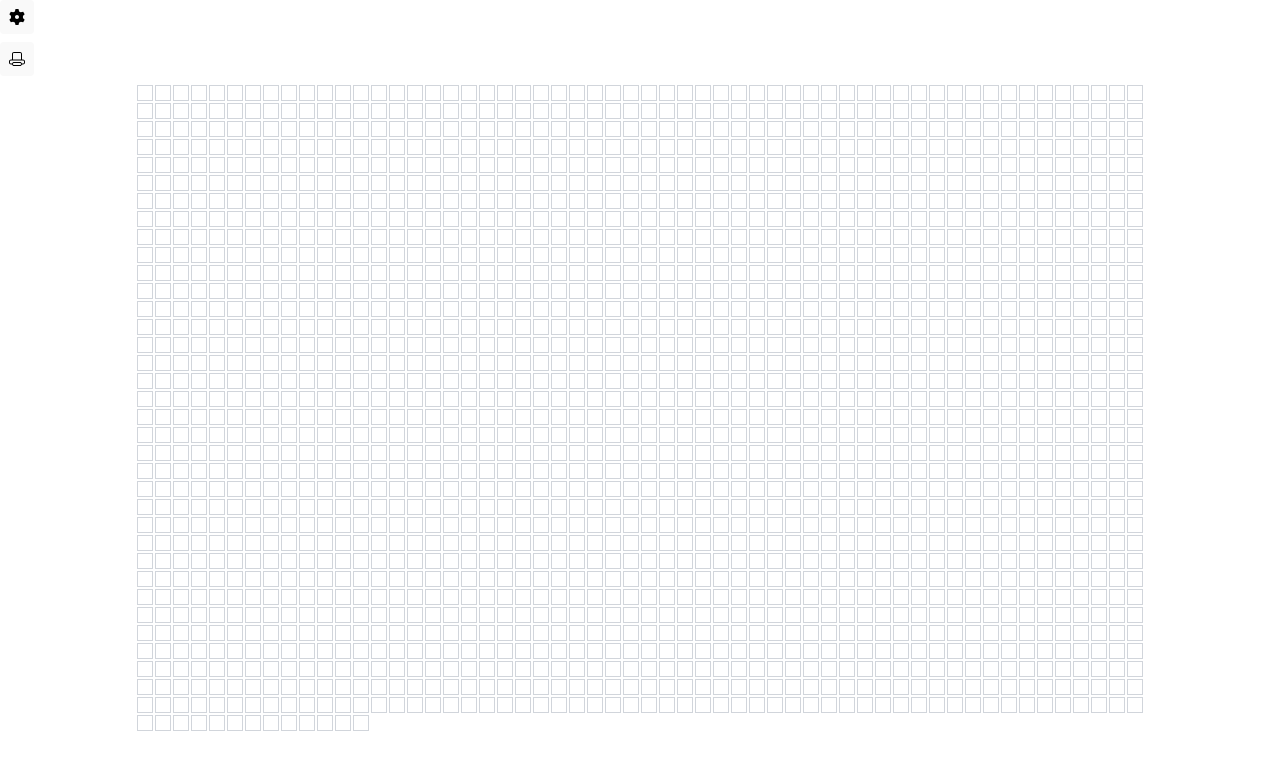
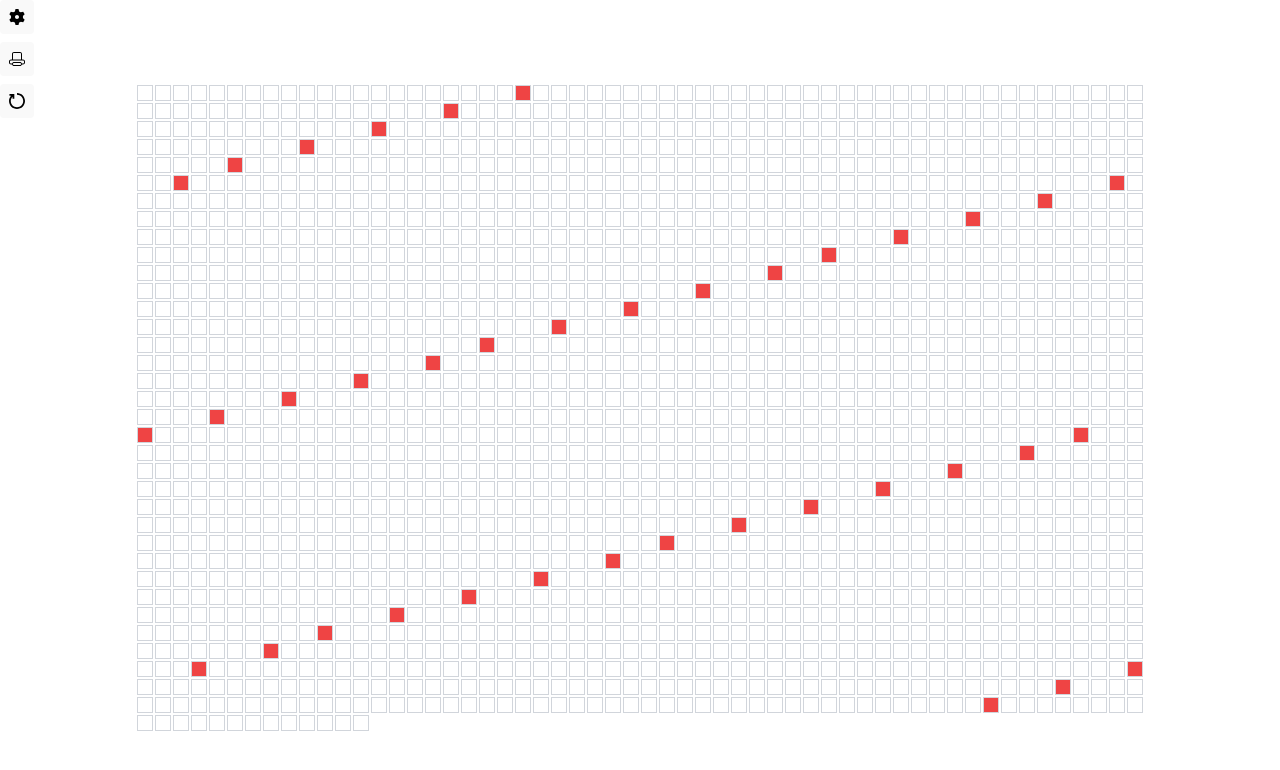
Before and after one commit to buiduccuong30051989/calendar-of-life, a React (Vite) app: page / in a window 1280 px wide. Shown: the top 770 px of the page. Built offline with nearby package versions, Linux system fonts and the light colour scheme.

Commit message:
- Add reset function - Add background animation, text animation and footer - Completed first version

```diff
--- a/package.json
+++ b/package.json
@@ -13,6 +13,7 @@
     "@radix-ui/react-tooltip": "^1.1.3",
     "class-variance-authority": "^0.7.0",
     "clsx": "^2.1.1",
+    "framer-motion": "^11.11.11",
     "lucide-react": "^0.454.0",
     "react": "^18.3.1",
     "react-dom": "^18.3.1",
--- a/src/App.jsx
+++ b/src/App.jsx
@@ -2,7 +2,9 @@ import { useState } from "react";
 
 import CogIcon from "./assets/icons/cog-svgrepo-com.svg?react";
 import PrintIcon from "./assets/icons/print-svgrepo-com.svg?react";
+import ResetIcon from "./assets/icons/reset-svgrepo-com.svg?react";
 import { DatesCalendar } from "./components/datesCalendar";
+import { FormDate } from "./components/formDate";
 import { Sidebar } from "./components/sidebar";
 import { WeeksCalendar } from "./components/weeksCalendar";
 import { dateDifferencesFunc, remainingDifferencesFunc } from "./utils";
@@ -22,10 +24,13 @@ function App() {
 	const [dates, setDates] = useState({
 		dateOfBirth: "1989-05-30",
 		dateOfDie: "2062-05-30",
+		// dateOfBirth: "",
+		// dateOfDie: "",
 	});
 	const [settings, setSettings] = useState({
 		...initSettingsHighLight,
 		...initSettingsView,
+		yearEnd: true,
 	});
 	const [openSidebar, setOpenSidebar] = useState(false);
 	const [showDateCalendar, setShowDateCalendar] = useState(false);
@@ -58,12 +63,10 @@ function App() {
 		window.print();
 	};
 
+	const handleReset = () => setDates({ dateOfBirth: "", dateOfDie: "" });
+
 	if (!dates.dateOfBirth || !dates.dateOfDie)
 		return <FormDate dates={dates} handleChange={handleChange} />;
-
-	// - tooltip
-	// - should allow custom style
-	// - research when print, remove or replace some css color
 
 	return (
 		<div className="h-screen w-full flex items-center max-w-[90vw] mx-auto">
@@ -88,6 +91,13 @@ function App() {
 				>
 					<PrintIcon className="w-4 h-4" />
 				</button>
+				<button
+					className="text-3xl px-2 py-2 rounded-sm"
+					type="button"
+					onClick={handleReset}
+				>
+					<ResetIcon className="w-4 h-4" />
+				</button>
 			</div>
 
 			{dateDifferences && (
--- a/src/components/formDate.jsx
+++ b/src/components/formDate.jsx
@@ -1,12 +1,19 @@
+import BlurIn from "@/components/ui/blur-in";
+import RetroGrid from "@/components/ui/retro-grid";
+
 export const FormDate = ({ handleChange, dates }) => {
 	return (
 		<div className="container w-full text-center mx-auto p-4 flex items-center justify-center h-screen">
 			<div>
-				<h2 className="text-4xl font-bold max-w-[992px]">
-					By acknowledging the inevitability of death,
-					<br />
-					become obsessed with life.
-				</h2>
+				<BlurIn
+					word={
+						<p className="text-5xl font-bold max-w-[992px]">
+							By acknowledging the inevitability of death,
+							<br />
+							become obsessed with life.
+						</p>
+					}
+				/>
 				<div className="grid grid-cols-2 gap-4 mt-16 max-w-[480px] mx-auto">
 					<div>
 						<label className="block" htmlFor="dateOfBirth">
@@ -34,6 +41,10 @@ export const FormDate = ({ handleChange, dates }) => {
 					</div>
 				</div>
 			</div>
+			<footer className="fixed bottom-0 left-0 w-full p-4">
+				<h3>~ Memento mori ~</h3>
+			</footer>
+			<RetroGrid angle={18} />
 		</div>
 	);
 };
--- /dev/null
+++ b/src/components/ui/blur-in.jsx
@@ -0,0 +1,33 @@
+"use client";;
+import { motion } from "framer-motion";
+
+import { cn } from "@/lib/utils";
+
+const BlurIn = ({
+  word,
+  className,
+  variant,
+  duration = 1
+}) => {
+  const defaultVariants = {
+    hidden: { filter: "blur(10px)", opacity: 0 },
+    visible: { filter: "blur(0px)", opacity: 1 },
+  };
+  const combinedVariants = variant || defaultVariants;
+
+  return (
+    (<motion.h1
+      initial="hidden"
+      animate="visible"
+      transition={{ duration }}
+      variants={combinedVariants}
+      className={cn(
+        "font-display text-center text-4xl font-bold tracking-[-0.02em] drop-shadow-sm md:text-7xl md:leading-[5rem]",
+        className
+      )}>
+      {word}
+    </motion.h1>)
+  );
+};
+
+export default BlurIn;
--- /dev/null
+++ b/src/components/ui/retro-grid.jsx
@@ -0,0 +1,33 @@
+import { cn } from "@/lib/utils";
+
+export default function RetroGrid({
+  className,
+  angle = 65
+}) {
+  return (
+    (<div
+      className={cn(
+        "pointer-events-none absolute size-full overflow-hidden opacity-50 [perspective:200px]",
+        className
+      )}
+      style={{
+        "--grid-angle": `${angle}deg`
+      }}>
+      {/* Grid */}
+      <div className="absolute inset-0 [transform:rotateX(var(--grid-angle))]">
+        <div
+          className={cn(
+            "animate-grid",
+            "[background-repeat:repeat] [background-size:60px_60px] [height:300vh] [inset:0%_0px] [margin-left:-50%] [transform-origin:100%_0_0] [width:600vw]",
+            // Light Styles
+            "[background-image:linear-gradient(to_right,rgba(0,0,0,0.3)_1px,transparent_0),linear-gradient(to_bottom,rgba(0,0,0,0.3)_1px,transparent_0)]",
+            // Dark styles
+            "dark:[background-image:linear-gradient(to_right,rgba(255,255,255,0.2)_1px,transparent_0),linear-gradient(to_bottom,rgba(255,255,255,0.2)_1px,transparent_0)]"
+          )} />
+      </div>
+      {/* Background Gradient */}
+      <div
+        className="absolute inset-0 bg-gradient-to-t from-white to-transparent to-90% dark:from-black" />
+    </div>)
+  );
+}
--- a/tailwind.config.js
+++ b/tailwind.config.js
@@ -55,6 +55,19 @@ module.exports = {
     				'4': 'hsl(var(--chart-4))',
     				'5': 'hsl(var(--chart-5))'
     			}
+    		},
+    		animation: {
+    			grid: 'grid 15s linear infinite'
+    		},
+    		keyframes: {
+    			grid: {
+    				'0%': {
+    					transform: 'translateY(-50%)'
+    				},
+    				'100%': {
+    					transform: 'translateY(0)'
+    				}
+    			}
     		}
     	}
     },
```
Also changed, not shown: src/assets/icons/reset-svgrepo-com.svg (added), 1 other file (tests, documents, lock files or other folders).
